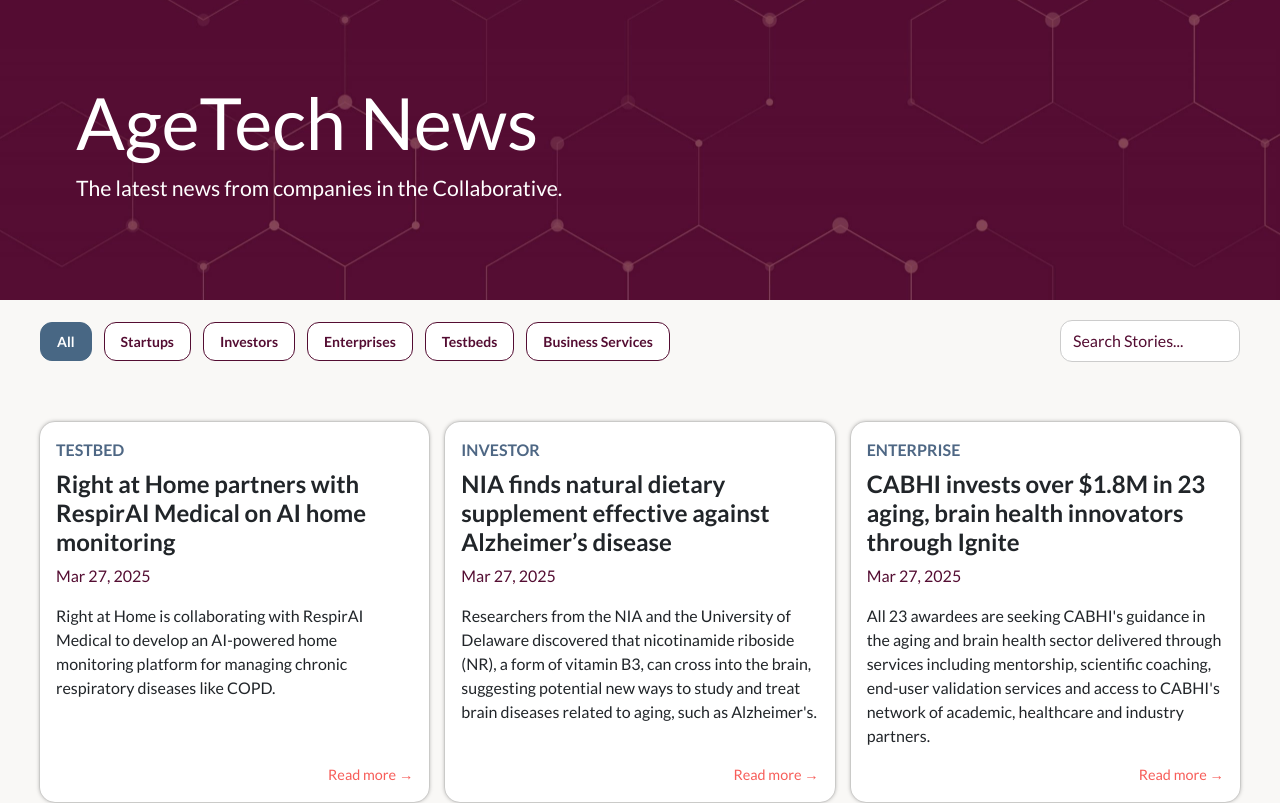
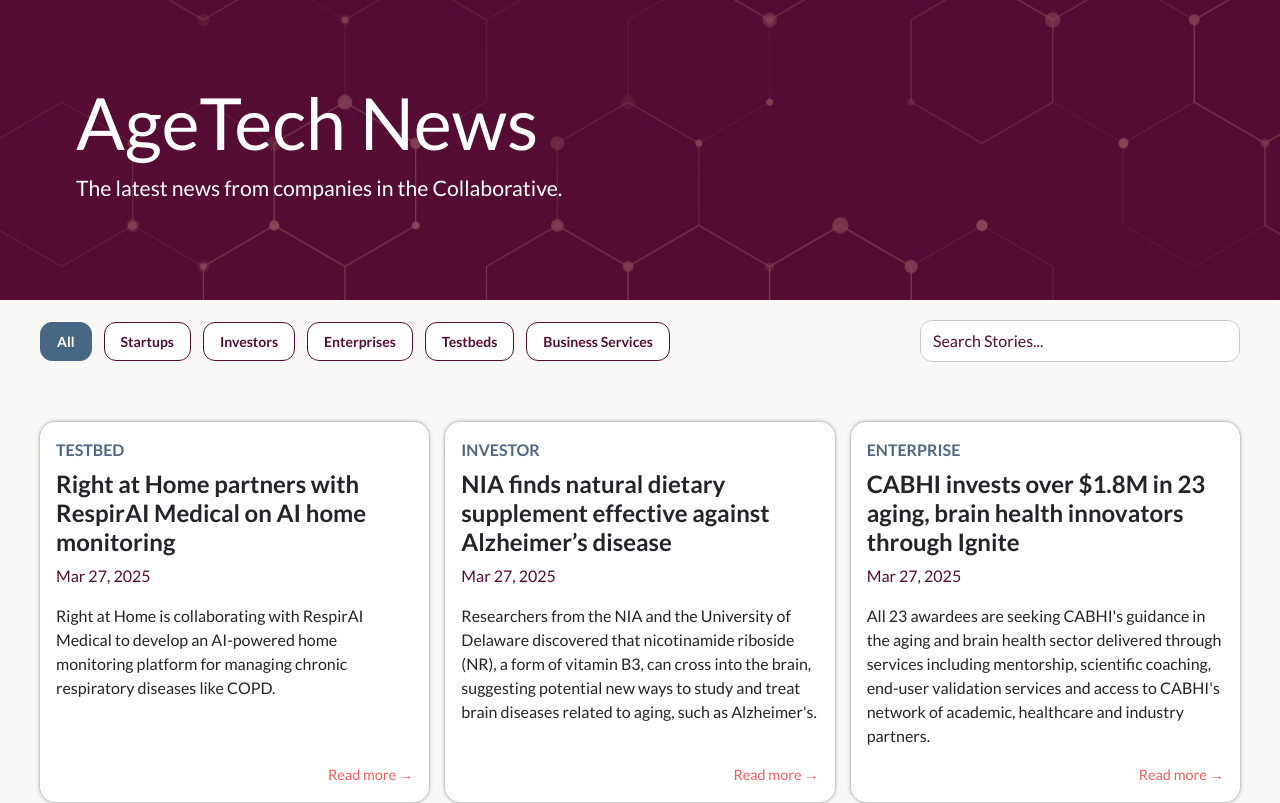
Before and after one commit to MichaelAARP/agetech-news, a Next.js app in the folder agetech-news/: page / in a window 1280 px wide. Shown: the top 803 px of the page. Built offline with nearby package versions, Linux system fonts and the light colour scheme.

Commit message:
style update.

```diff
--- a/agetech-news/app/page.module.css
+++ b/agetech-news/app/page.module.css
@@ -66,8 +66,8 @@
 }
 
 .searchGroup {
-  width: auto;
-  max-width: 180px;
+  width: 100%;
+  max-width: 320px;
   justify-content: flex-end;
   padding: 0;
 }
@@ -80,7 +80,7 @@
   background-color: #fff;
   color: #000;
   width: 100%;
-  max-width: 180px;
+  max-width: 100%;
 }
 
 .searchInput:focus {
@@ -217,13 +217,26 @@
   transform: scale(1.01);
 }
 
-/* Mobile Styling */
 
+/* adds margin for smaller screen */
 @media (max-width: 1200px) {
   .container{
     margin: 0 12px;
   }
 }
+
+/* moves search to new line */
+@media (max-width: 985px) {
+  .searchGroup {
+    width: 100%;
+    max-width: 100%;
+    display: flex;
+    justify-content: center;
+    align-items: center;
+    margin-top: 0;
+  }
+}
+
 
 @media (max-width: 850px) {
 
```
